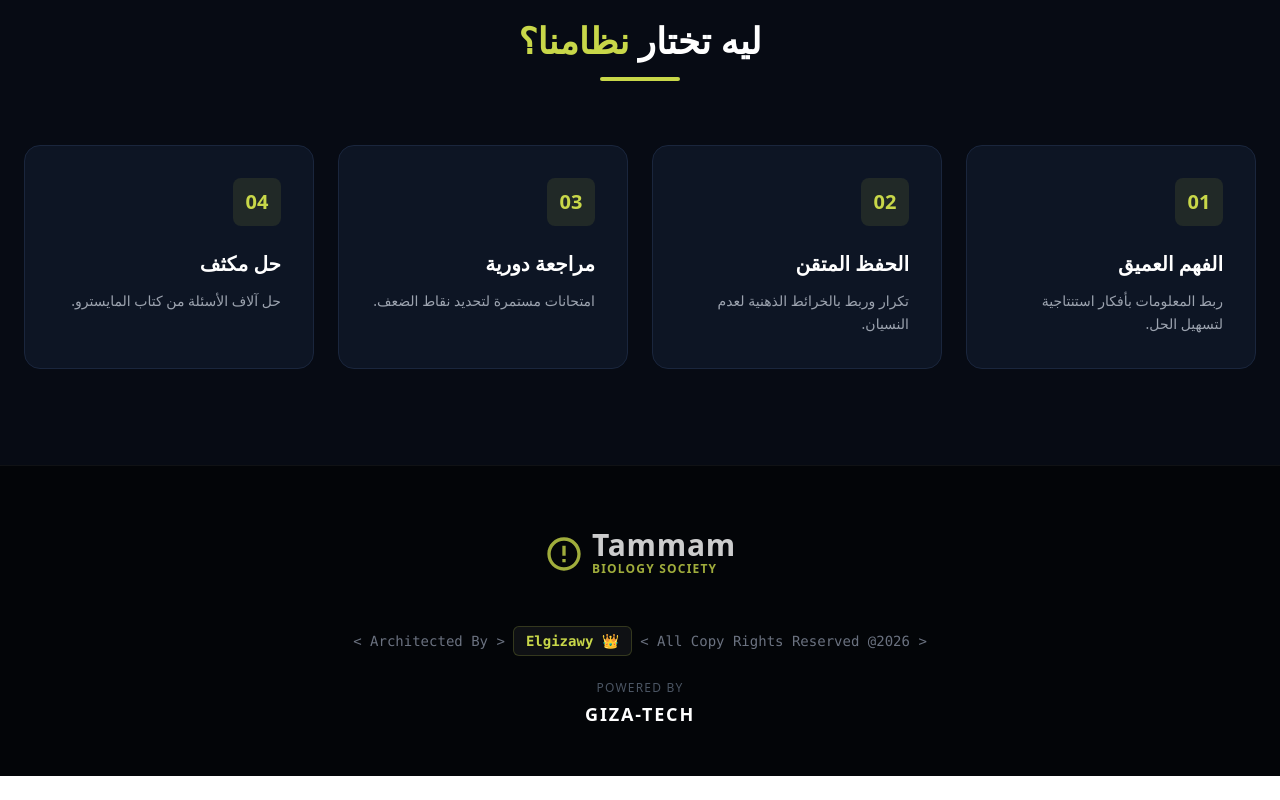
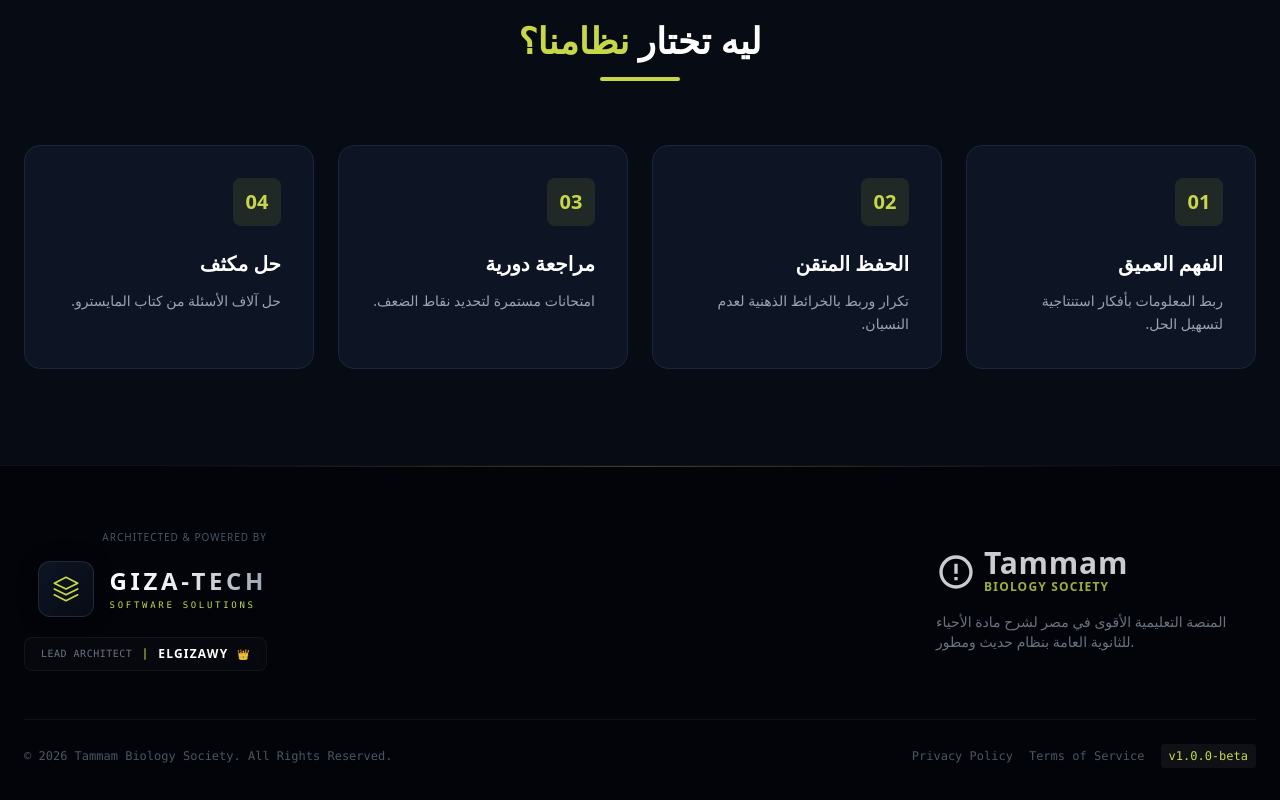
Before and after one commit to engelgizawy-dev/dr-ahmed-tammam, a Next.js app: page / in a window 1280 px wide. Shown: the part 1422-2222 px from the top of the page. Before the commit the page ends 2198 px from the top, so only its background shows below. Built offline with nearby package versions, Linux system fonts and the light colour scheme.

Commit message:
Update page.tsx

```diff
--- a/app/page.tsx
+++ b/app/page.tsx
@@ -24,7 +24,6 @@
             </div>
           </div>
 
-          {/* تم إزالة جميع الأيقونات بناءً على طلبك */}
           <div></div>
         </div>
       </nav>
@@ -122,14 +121,17 @@
           {/* الجانب الأيسر - صورة دكتور أحمد */}
           <div className="relative h-full min-h-[400px] flex items-end justify-center z-10 pb-10">
 
-            {/* الصورة من فولدر public مباشرة */}
+            {/* الصورة بلينك مباشر */}
             <img
-              src="/dr-ahmed.png"
+              src="https://drive.google.com/uc?export=view&id=1iv-TSscvu2HfAyzHvmjJVch1WGMevwQd"
               alt="د. أحمد تمام"
               className="w-[85%] max-w-[500px] object-contain drop-shadow-[0_20px_50px_rgba(200,215,73,0.3)] relative z-10 hover:scale-105 transition-transform duration-500"
+              onError={(e) => {
+                (e.currentTarget as HTMLImageElement).src = 'https://via.placeholder.com/400x500/0D3B3F/C8D749?text=Doctor+Ahmed';
+              }}
+              crossOrigin="anonymous"
             />
 
-            {/* رسومات وأيقونات أحياء طايرة حوالين الصورة في الخلفية */}
             <div className="absolute top-[20%] right-[5%] text-[#C8D749]/20 text-5xl animate-pulse z-0">🧬</div>
             <div className="absolute top-[40%] left-[0%] text-white/10 text-6xl z-0 -rotate-12">🔬</div>
             <div className="absolute bottom-[20%] right-[-5%] text-[#C8D749]/10 text-7xl z-0 animate-[bounce_5s_infinite]">🦠</div>
@@ -165,13 +167,18 @@
         </div>
       </section>
 
-      {/* ================= FOOTER SECTION ================= */}
-      <footer className="bg-[#030508] pt-16 pb-12 px-6 border-t border-white/5 text-center relative z-10">
+      {/* ================= GLOBAL FOOTER SECTION ================= */}
+      <footer className="bg-[#02040A] pt-16 pb-8 px-6 border-t border-white/5 relative z-10 overflow-hidden">
 
-        {/* Logo in Footer */}
-        <div className="flex flex-col items-center justify-center mb-12" dir="ltr">
-          <div className="flex items-center gap-2 opacity-80 hover:opacity-100 transition-opacity">
-            <svg className="w-10 h-10 text-[#C8D749]" viewBox="0 0 24 24" fill="currentColor">
+        {/* إضاءة علوية خفيفة تفصل الفوتر */}
+        <div className="absolute top-0 left-1/2 -translate-x-1/2 w-3/4 h-[1px] bg-gradient-to-r from-transparent via-[#C8D749]/30 to-transparent"></div>
+
+        <div className="max-w-7xl mx-auto flex flex-col md:flex-row justify-between items-center gap-12">
+
+          {/* الجانب الأيمن: شعار منصة الدكتور */}
+          <div className="flex flex-col items-center md:items-start" dir="ltr">
+            <div className="flex items-center gap-2 opacity-80 hover:opacity-100 transition-opacity cursor-pointer">
+              <svg className="w-10 h-10 text-white" viewBox="0 0 24 24" fill="currentColor">
                 <path d="M12 2C6.48 2 2 6.48 2 12s4.48 10 10 10 10-4.48 10-10S17.52 2 12 2zm0 18c-4.41 0-8-3.59-8-8s3.59-8 8-8 8 3.59 8 8-3.59 8-8 8zm-1-13h2v6h-2zm0 8h2v2h-2z" />
               </svg>
               <div className="flex flex-col text-left">
@@ -179,19 +186,53 @@
                 <span className="text-[12px] text-[#C8D749] font-bold tracking-widest uppercase">Biology Society</span>
               </div>
             </div>
+            <p className="text-gray-500 text-sm mt-4 text-center md:text-left max-w-xs">
+              المنصة التعليمية الأقوى في مصر لشرح مادة الأحياء للثانوية العامة بنظام حديث ومطور.
+            </p>
           </div>
 
-        {/* Developer Credits - Giza-Tech / Elgizawy */}
-        <div className="flex flex-wrap items-center justify-center gap-2 text-sm text-gray-500 font-mono mb-4" dir="ltr">
-          <span>&lt; Architected By &gt;</span>
-          <span className="bg-white/5 px-3 py-1 rounded-md text-[#C8D749] border border-[#C8D749]/20 font-bold">Elgizawy 👑</span>
-          <span>&lt; All Copy Rights Reserved @{new Date().getFullYear()} &gt;</span>
+          {/* الجانب الأيسر: هوية الشركة (Giza-Tech) */}
+          <div className="flex flex-col items-center md:items-end text-center md:text-left" dir="ltr">
+            <p className="text-[10px] text-gray-600 tracking-widest uppercase mb-4">Architected & Powered By</p>
+
+            {/* Giza-Tech Logo (شكل هندسي احترافي) */}
+            <div className="flex items-center gap-4 group cursor-pointer">
+              {/* أيقونة اللوجو */}
+              <div className="relative flex items-center justify-center w-14 h-14 rounded-xl bg-gradient-to-br from-[#0D1524] to-[#070B14] border border-white/10 shadow-[0_0_20px_rgba(0,0,0,0.3)] transition-all duration-300 group-hover:border-[#C8D749]/50 group-hover:shadow-[0_0_30px_rgba(200,215,73,0.15)]">
+                <svg className="w-7 h-7 text-[#C8D749] transition-transform duration-700 group-hover:rotate-180" viewBox="0 0 24 24" fill="none" stroke="currentColor" strokeWidth="1.5" strokeLinecap="round" strokeLinejoin="round">
+                  <polygon points="12 2 2 7 12 12 22 7 12 2" />
+                  <polyline points="2 17 12 22 22 17" />
+                  <polyline points="2 12 12 17 22 12" />
+                </svg>
+                {/* تأثير إضاءة خلف اللوجو */}
+                <div className="absolute inset-0 bg-[#C8D749]/5 rounded-xl blur-md opacity-0 group-hover:opacity-100 transition-opacity"></div>
               </div>
 
-        {/* Powered By Giza-Tech */}
-        <div className="text-gray-600 text-sm mt-6 flex flex-col items-center">
-          <p className="tracking-widest uppercase text-xs mb-1">Powered By</p>
-          <p className="font-black text-white tracking-widest text-lg">GIZA-TECH</p>
+              {/* اسم الشركة */}
+              <div className="flex flex-col">
+                <span className="text-2xl font-black tracking-[0.15em] bg-gradient-to-r from-white via-gray-200 to-gray-400 bg-clip-text text-transparent uppercase">Giza-Tech</span>
+                <span className="text-[#C8D749] text-[9px] tracking-[0.3em] font-mono mt-0.5">SOFTWARE SOLUTIONS</span>
+              </div>
+            </div>
+
+            {/* بادج المهندس المعماري (Elgizawy) */}
+            <div className="flex items-center gap-3 mt-5 px-4 py-2 rounded-lg bg-white/[0.02] border border-white/5 backdrop-blur-sm transition-colors hover:bg-white/[0.04]">
+              <span className="text-[10px] text-gray-500 font-mono tracking-wider uppercase">Lead Architect</span>
+              <div className="w-[2px] h-3 bg-[#C8D749]/50 rounded-full"></div>
+              <span className="text-xs font-bold text-white tracking-widest">ELGIZAWY <span className="text-[10px] ml-1">👑</span></span>
+            </div>
+          </div>
+
+        </div>
+
+        {/* شريط حقوق الملكية السفلي (Copyright Bar) */}
+        <div className="max-w-7xl mx-auto mt-12 pt-6 border-t border-white/5 flex flex-col md:flex-row justify-between items-center gap-4 text-xs text-gray-600 font-mono" dir="ltr">
+          <p>© {new Date().getFullYear()} Tammam Biology Society. All Rights Reserved.</p>
+          <div className="flex items-center gap-4">
+            <span className="hover:text-gray-400 cursor-pointer transition-colors">Privacy Policy</span>
+            <span className="hover:text-gray-400 cursor-pointer transition-colors">Terms of Service</span>
+            <span className="px-2 py-1 bg-white/5 rounded text-[#C8D749]">v1.0.0-beta</span>
+          </div>
         </div>
 
       </footer>
```
Lines whose indentation alone changed are shown as unchanged.
